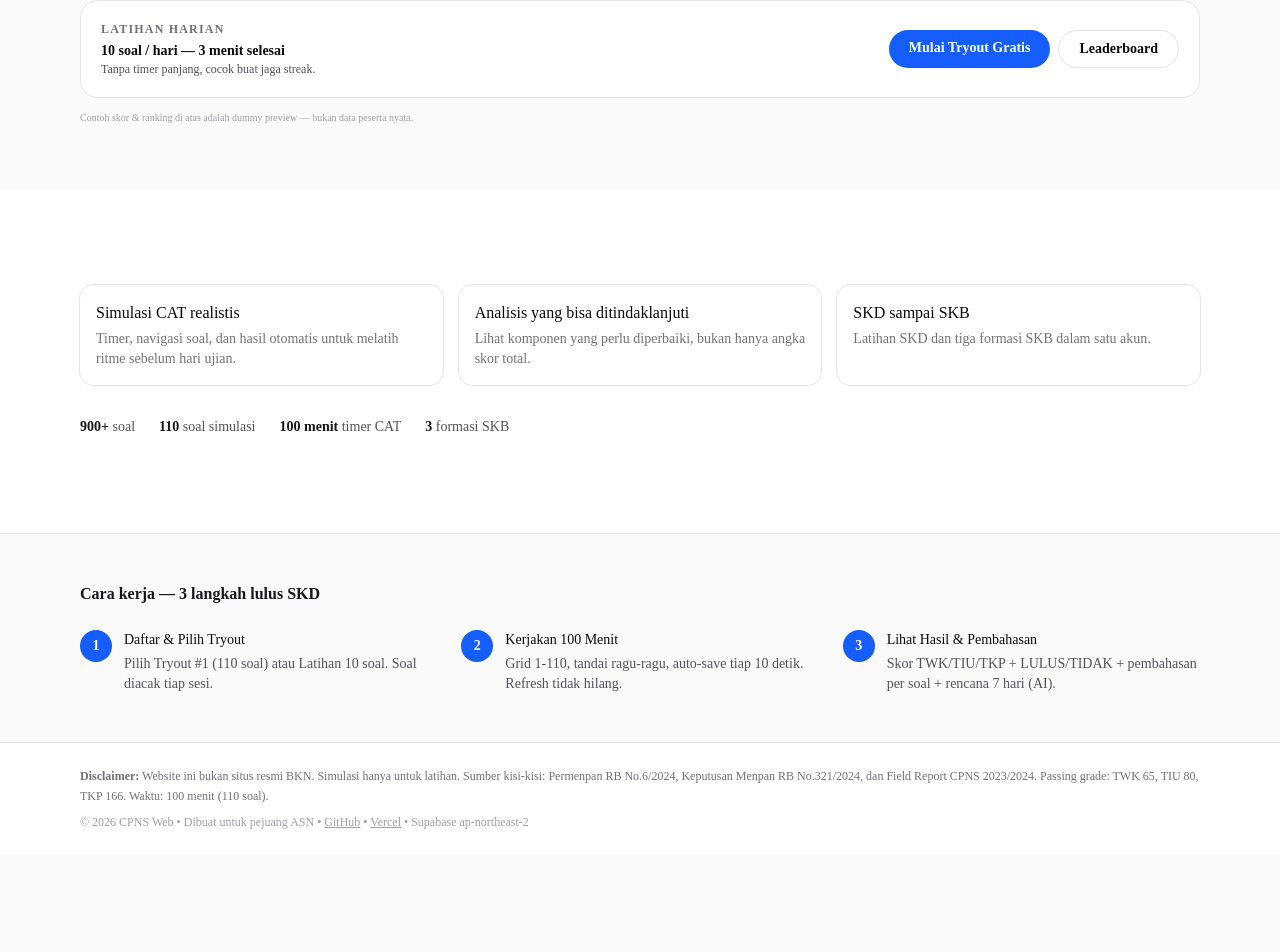
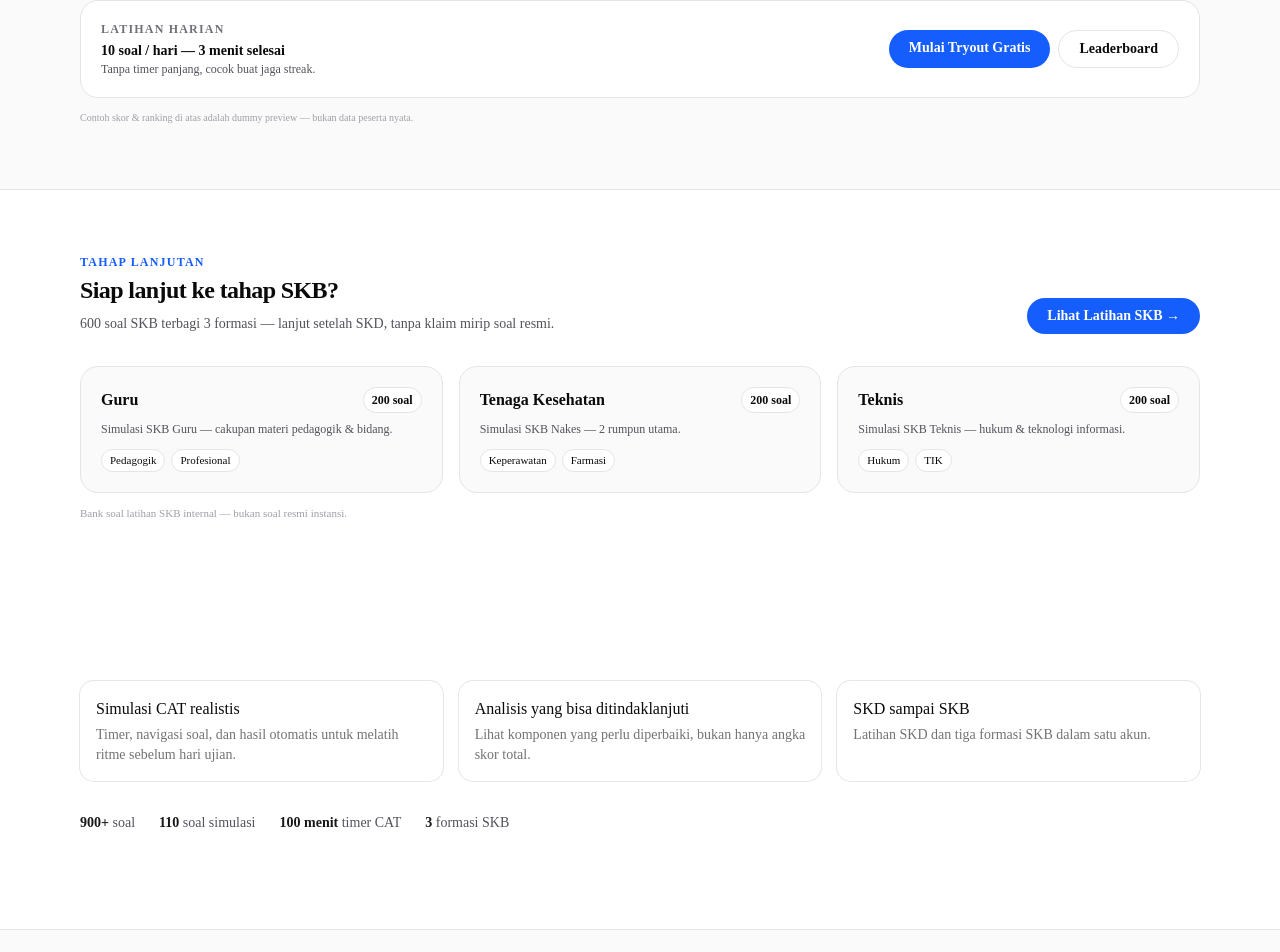
Before and after one commit to RhazorJavkins/CPNS_WEB, a Next.js app: page / in a window 1280 px wide. Shown: the part 2647-3599 px from the top of the page. Before the commit the page ends 3501 px from the top, so only its background shows below. Built offline with nearby package versions, Linux system fonts and the light colour scheme; no server answers; the database is empty.

Commit message:
feat: Fase 5 SkbSection
- 3 kartu Guru/Nakes/Teknis 200 soal, tag Pedagogik/Profesional etc, CTA Lihat Latihan SKB

```diff
--- a/src/app/page.tsx
+++ b/src/app/page.tsx
@@ -5,6 +5,7 @@ import HeroSection from "@/components/landing/HeroSection";
 import TrustMetrics from "@/components/landing/TrustMetrics";
 import ProductWalkthrough from "@/components/landing/ProductWalkthrough";
 import FeatureShowcase from "@/components/landing/FeatureShowcase";
+import SkbSection from "@/components/landing/SkbSection";
 
 function FAQSchema() {
   const faq = {
@@ -56,6 +57,7 @@ export default function Home() {
       </section>
       <ProductWalkthrough />
       <FeatureShowcase />
+      <SkbSection />
       <section className="flex-1 bg-white dark:bg-zinc-900">
         <div className="max-w-6xl mx-auto px-4 py-16 md:py-24">
           <div className="grid gap-4 md:grid-cols-3">
--- /dev/null
+++ b/src/components/landing/SkbSection.tsx
@@ -0,0 +1,43 @@
+"use client";
+import Link from "next/link";
+
+const skb = [
+  { title: "Guru", soal: "200 soal", tags: ["Pedagogik", "Profesional"], desc: "Simulasi SKB Guru — cakupan materi pedagogik & bidang." },
+  { title: "Tenaga Kesehatan", soal: "200 soal", tags: ["Keperawatan", "Farmasi"], desc: "Simulasi SKB Nakes — 2 rumpun utama." },
+  { title: "Teknis", soal: "200 soal", tags: ["Hukum", "TIK"], desc: "Simulasi SKB Teknis — hukum & teknologi informasi." },
+];
+
+export default function SkbSection() {
+  return (
+    <section className="bg-white dark:bg-zinc-950 border-t">
+      <div className="max-w-6xl mx-auto px-4 py-12 md:py-16">
+        <div className="flex flex-col md:flex-row md:items-end md:justify-between gap-3">
+          <div className="max-w-xl">
+            <p className="text-xs font-semibold tracking-widest uppercase text-blue-600">Tahap Lanjutan</p>
+            <h2 className="text-xl md:text-2xl font-bold tracking-tight mt-1">Siap lanjut ke tahap SKB?</h2>
+            <p className="text-sm text-zinc-600 dark:text-zinc-400 mt-2">600 soal SKB terbagi 3 formasi — lanjut setelah SKD, tanpa klaim mirip soal resmi.</p>
+          </div>
+          <Link href="/tryout?kategori=skb" className="inline-flex items-center justify-center rounded-full bg-blue-600 text-white px-5 py-2 text-sm font-semibold shrink-0">Lihat Latihan SKB →</Link>
+        </div>
+
+        <div className="mt-8 grid gap-4 md:grid-cols-3">
+          {skb.map((s) => (
+            <div key={s.title} className="rounded-2xl border bg-zinc-50 dark:bg-zinc-900 p-5">
+              <div className="flex items-center justify-between">
+                <h3 className="font-bold">{s.title}</h3>
+                <span className="text-xs font-semibold bg-white dark:bg-zinc-800 border rounded-full px-2 py-1">{s.soal}</span>
+              </div>
+              <p className="text-xs text-zinc-600 dark:text-zinc-400 mt-2">{s.desc}</p>
+              <div className="mt-3 flex gap-1.5 flex-wrap">
+                {s.tags.map((t) => (
+                  <span key={t} className="text-[11px] bg-white dark:bg-zinc-800 border rounded-full px-2 py-0.5">{t}</span>
+                ))}
+              </div>
+            </div>
+          ))}
+        </div>
+        <p className="text-[11px] text-zinc-400 mt-3">Bank soal latihan SKB internal — bukan soal resmi instansi.</p>
+      </div>
+    </section>
+  );
+}
```
